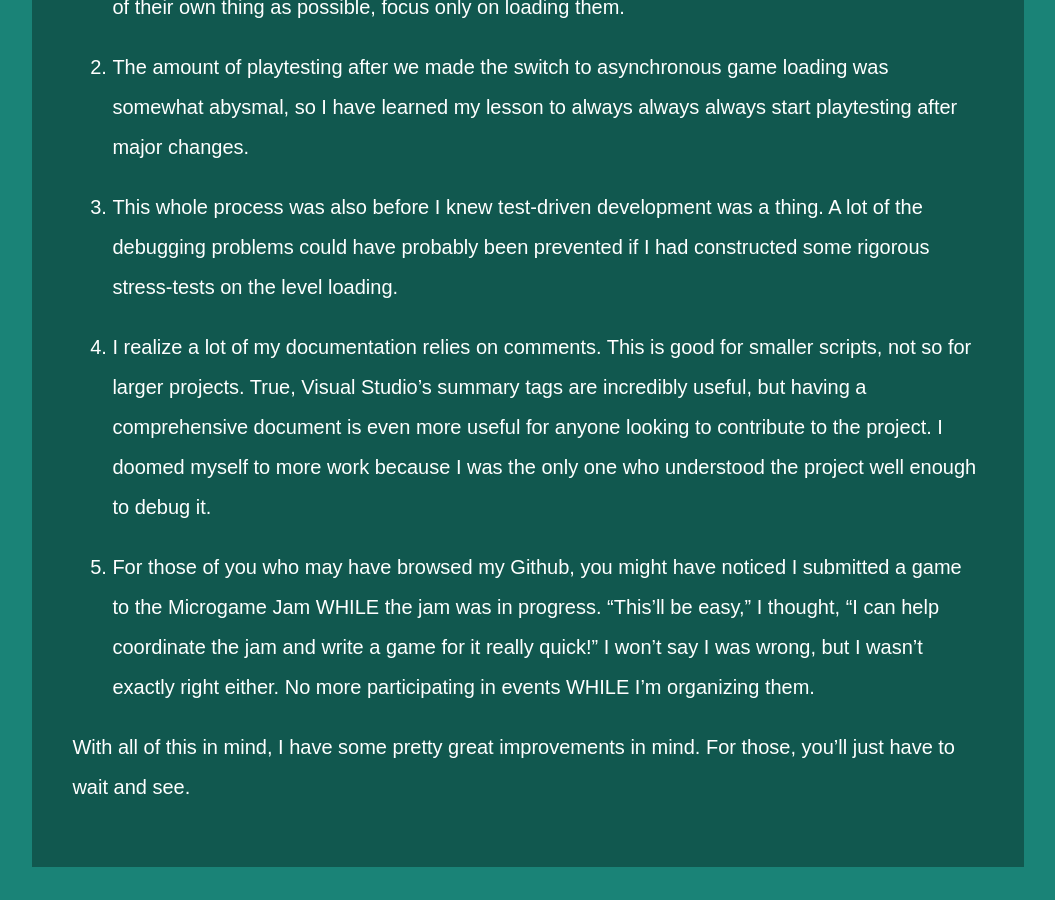
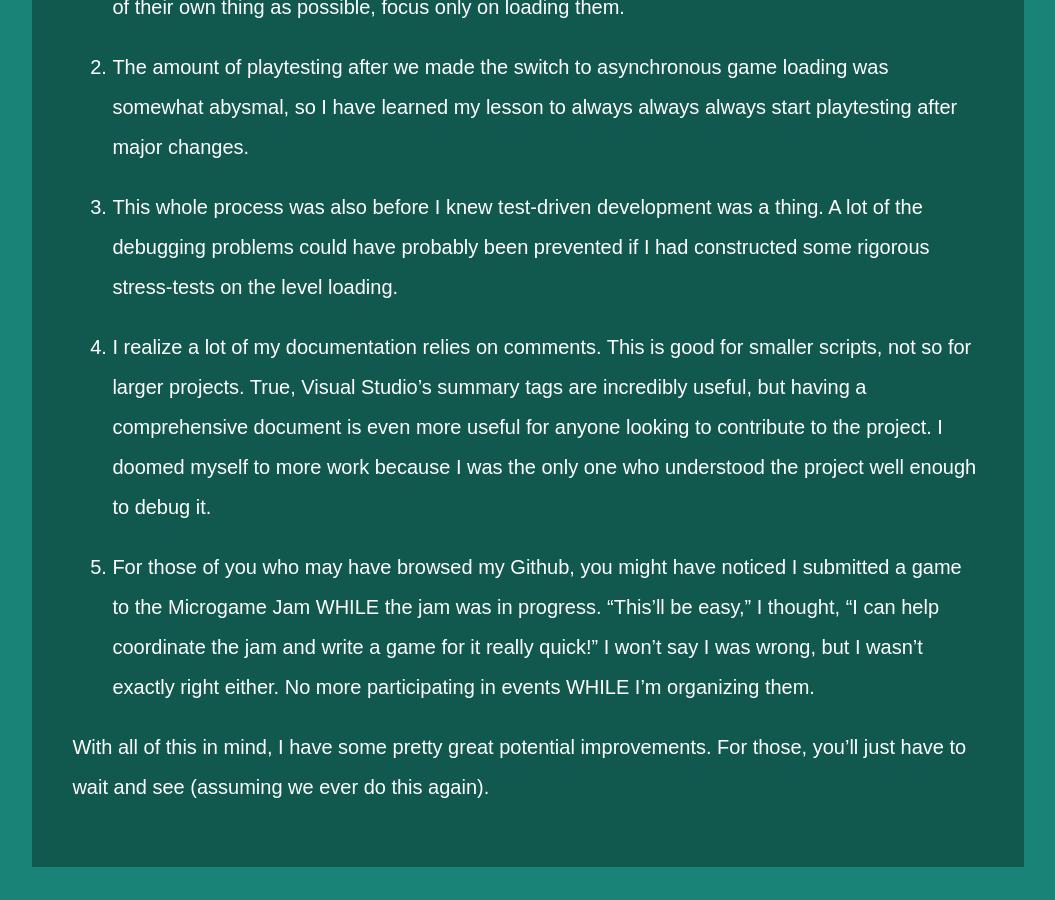
Before and after one commit to ambiguousname/ambiguousname.github.io, a Jekyll site: the page built from _posts/2022-02-12-microgame-jam.md, in a window 1280 px wide and 900 px high, scrolled down 7125 px. Shown: the whole window, without its empty margins (112-1167 px from the left). Built offline with Jekyll 4.4.1, drawn with Linux system fonts in a browser that asks for light colours.

Commit message:
Fixed wording

```diff
--- a/_posts/2022-02-12-microgame-jam.md
+++ b/_posts/2022-02-12-microgame-jam.md
@@ -122,4 +122,4 @@ I already have a list of things I want to improve, and here they are:
 
 5. For those of you who may have browsed my Github, you might have noticed I submitted a game to the Microgame Jam WHILE the jam was in progress. "This'll be easy," I thought, "I can help coordinate the jam and write a game for it really quick!" I won't say I was wrong, but I wasn't exactly right either. No more participating in events WHILE I'm organizing them.
 
-With all of this in mind, I have some pretty great improvements in mind. For those, you'll just have to wait and see.
+With all of this in mind, I have some pretty great potential improvements. For those, you'll just have to wait and see (assuming we ever do this again).
```
